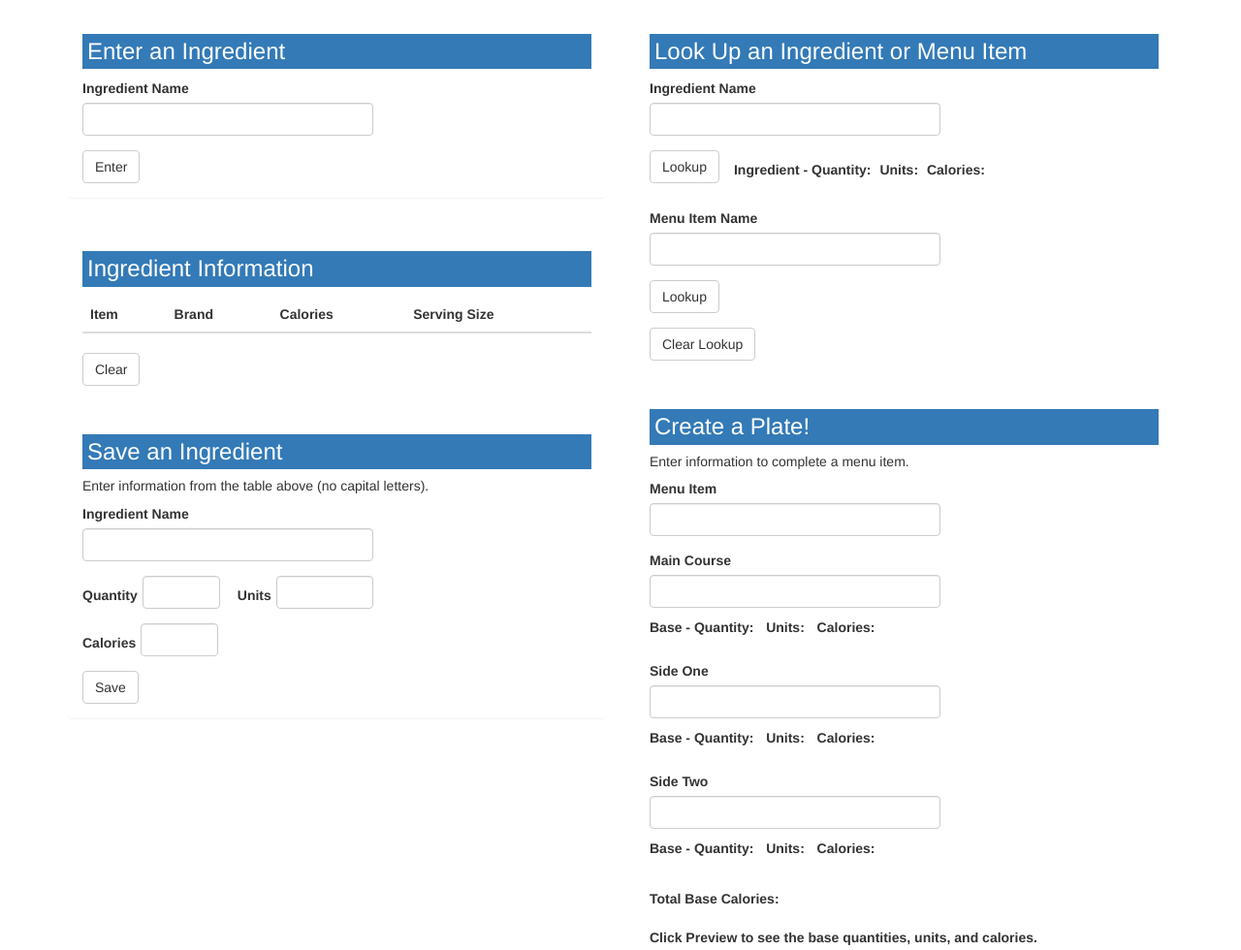
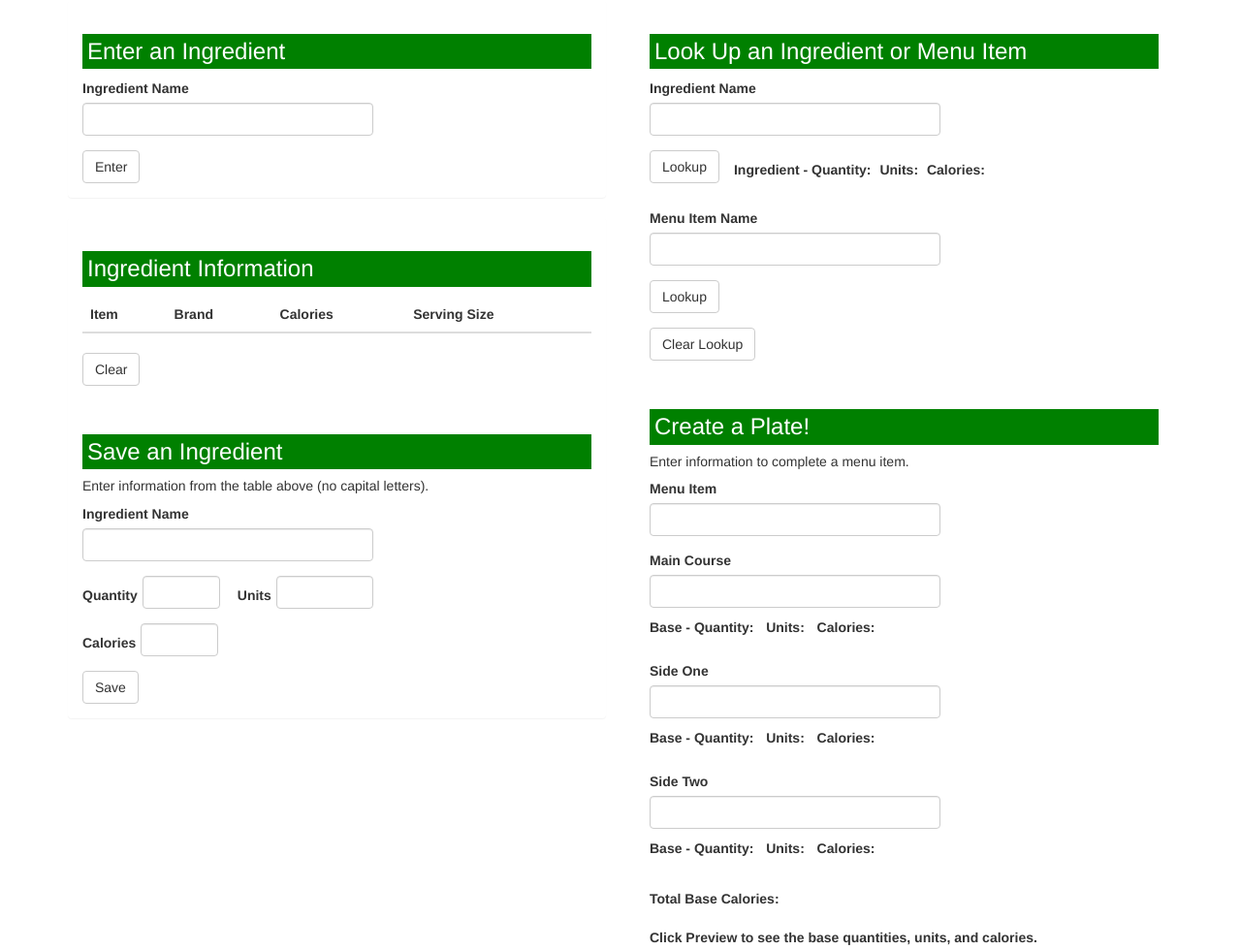
Before and after one commit to ChasCampbell/RFCM-Urban-Grill, a website: page kitchen.html in a window 1280 px wide. Shown: the top 980 px of the page at 97% size. Drawn offline with nearby package versions, Linux system fonts and the light colour scheme.

Commit message:
changed color on kitchen page to match rest of site

```diff
--- a/assets/css/nutritionix.css
+++ b/assets/css/nutritionix.css
@@ -3,12 +3,12 @@
 }
 
 h3 {
-    background-color: #337ab7;
+    background-color: green;
     color: white;
     font-size: 24px;
     border: solid;
     border-width: 5px;
-    border-color: #337ab7;
+    border-color: green;
 }
 
 /*Style for Enter an Ingredient*/
--- a/assets/javascript/nutritionix.js
+++ b/assets/javascript/nutritionix.js
@@ -115,8 +115,10 @@ $(document).ready(function() {
                     servingSizeQty = results.hits[i].fields.nf_serving_size_qty;
                     servingSizeUnits = results.hits[i].fields.nf_serving_size_unit;
                     // Put the results into the html.
-                    $("#info-table > tbody").append("<tr><td>" + itemName + "</td><td>" + brandName + "</td><td>" +
-                        itemCalories + "</td><td>" + servingSizeQty + ' ' + servingSizeUnits + "</td></tr>");
+                    $("#info-table > tbody").append("<tr><td>" + itemName +
+                        "</td><td>" + brandName + "</td><td>" +
+                        itemCalories + "</td><td>" + servingSizeQty + ' ' +
+                        servingSizeUnits + "</td></tr>");
                 } // End of for.
             }); // End of .done.
 
```
